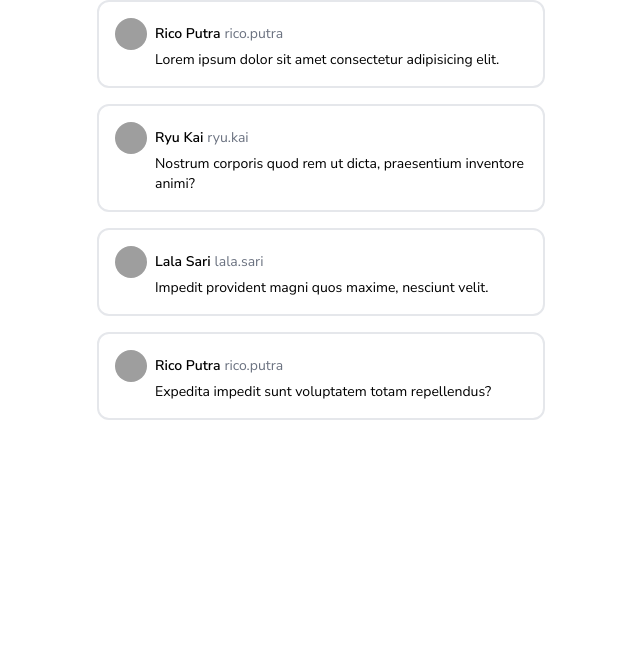
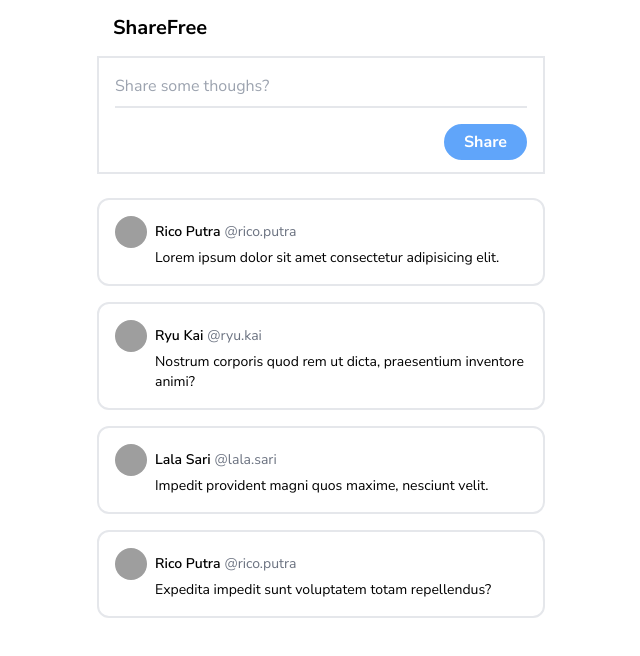
Before and after one commit to ricoputrap/social-media-feed, a Next.js app: page / in a window 1280 px wide. Shown: the top 656 px of the page, without its empty margins (319-959 px from the left). Built offline with nearby package versions, Linux system fonts and the light colour scheme; grey boxes are pictures that could not be loaded.

Commit message:
feature(feed): implement PostComposer component

```diff
--- a/package.json
+++ b/package.json
@@ -22,6 +22,7 @@
     "postcss": "8.4.27",
     "react": "18.2.0",
     "react-dom": "18.2.0",
+    "react-icons": "^4.10.1",
     "tailwindcss": "3.3.3",
     "typescript": "5.1.6",
     "zustand": "^4.4.0"
--- a/src/modules/feed/components/Post/index.tsx
+++ b/src/modules/feed/components/Post/index.tsx
@@ -1,6 +1,5 @@
 import Image from 'next/image';
 import React from 'react'
-import { TPost, TUser } from '../../stores/FeedStore/index.types'
 
 const PROFILE_PIC_URL = "https://images.unsplash.com/photo-1584999734482-0361aecad844?ixlib=rb-4.0.3&ixid=M3wxMjA3fDB8MHxwaG90by1wYWdlfHx8fGVufDB8fHx8fA%3D%3D&auto=format&fit=crop&w=1180&q=80";
 
@@ -38,7 +37,7 @@ const Post: React.FC<Props> = ({
             {authorName}
           </p>
           <p className="text-sm text-gray-500">
-            {authorUsername}
+            @{authorUsername}
           </p>
         </div>
       </div>
--- /dev/null
+++ b/src/modules/feed/components/PostComposer/index.tsx
@@ -0,0 +1,49 @@
+import React, { ChangeEvent, useState } from 'react'
+import usePostComposer from '../../hooks/usePostComposer'
+import Button from '../Button';
+
+interface Props {
+  authorID: number;
+}
+
+const PostComposer: React.FC<Props> = ({ authorID }) => {
+  const { isSubmitting, createNewPost } = usePostComposer();
+  const [content, setContent] = useState<string>("");
+
+  const handleChange = (e: ChangeEvent<HTMLInputElement>) => {
+    setContent(e.target.value);
+  }
+
+  const handleSubmit = async () => {
+    await createNewPost(authorID, content);
+    setContent("");
+  }
+
+  return (
+    <div id="post-composer" className="flex flex-col gap-4 border-gray-200 border-2 px-4 pt-4 pb-3">
+      <div className="border-gray-200 border-b-2 pb-2">
+        <input
+          value={content}
+          onChange={handleChange}
+          placeholder="Share some thoughs?"
+          className="
+            w-full focus:outline-none
+            disabled:bg-transparent disabled:text-gray-300
+          "
+          disabled={isSubmitting}
+        />
+      </div>
+
+      <div className="flex flex-row-reverse">
+        <Button
+          label={isSubmitting ? "Sending..." : "Share"}
+          variant="primary"
+          isLoading={isSubmitting}
+          onClick={handleSubmit}
+        />
+      </div>
+    </div>
+  )
+}
+
+export default PostComposer
--- /dev/null
+++ b/src/modules/feed/hooks/usePostComposer/index.tsx
@@ -0,0 +1,34 @@
+import React, { useState } from 'react'
+import useFeedStore from '../../stores/FeedStore';
+import { TPost } from '../../stores/FeedStore/index.types';
+
+
+const usePostComposer = () => {
+  const prependPosts = useFeedStore((state) => state.prependPosts);
+  const [isSubmitting, setIsSubmitting] = useState<boolean>(false);
+
+  const createNewPost = async (authorID: number, content: string) => {
+    return new Promise<void>((resolve) => {
+      if (!content) return;
+
+      setIsSubmitting(true);
+
+      setTimeout(() => {
+        const newPost: TPost = {
+          id: Math.random(),
+          content,
+          createdTime: new Date().getTime(),
+          likes: [],
+          authorID
+        }
+        prependPosts([newPost]);
+        setIsSubmitting(false);
+        resolve();
+      }, 1500);
+    })
+  }
+
+  return { isSubmitting, createNewPost }
+}
+
+export default usePostComposer
--- a/src/modules/feed/index.tsx
+++ b/src/modules/feed/index.tsx
@@ -1,13 +1,19 @@
 import React from 'react'
+import Header from './components/Header'
+import PostComposer from './components/PostComposer'
 import Posts from './components/Posts'
 
 const FeedUI: React.FC = () => {
   return (
     <div className="
-      min-h-screen flex flex-col items-center justify-between
+      min-h-screen flex flex-col items-center justify-between pb-5
     ">
       <div className="max-w-md">
-        <Posts />
+        <Header />
+        <div className="flex flex-col gap-6">
+          <PostComposer authorID={1} />
+          <Posts />
+        </div>
       </div>
     </div>
   )
--- a/src/modules/feed/stores/FeedStore/index.tsx
+++ b/src/modules/feed/stores/FeedStore/index.tsx
@@ -1,5 +1,5 @@
 import { create } from "zustand";
-import { State, Actions } from "./index.types";
+import { State, Actions, TUser } from "./index.types";
 
 const useFeedStore = create<State & Actions>((set) => ({
   users: [],
@@ -7,7 +7,7 @@ const useFeedStore = create<State & Actions>((set) => ({
   lookupUser: {},
 
   setInitialData(users, posts) {
-    const lookupUser: Record<number, User> = users.reduce((lookup: Record<number, User>, user) => {
+    const lookupUser: Record<number, TUser> = users.reduce((lookup: Record<number, TUser>, user) => {
       lookup[user.id] = user;
       return lookup;
     }, {});
--- a/src/styles/index.css
+++ b/src/styles/index.css
@@ -550,6 +550,14 @@ video {
   height: 2rem;
 }
 
+.h-16 {
+  height: 4rem;
+}
+
+.h-14 {
+  height: 3.5rem;
+}
+
 .min-h-screen {
   min-height: 100vh;
 }
@@ -562,8 +570,34 @@ video {
   width: 24rem;
 }
 
+.w-full {
+  width: 100%;
+}
+
+.w-1 {
+  width: 0.25rem;
+}
+
+.w-3 {
+  width: 0.75rem;
+}
+
 .max-w-md {
   max-width: 28rem;
+}
+
+@keyframes spin {
+  to {
+    transform: rotate(360deg);
+  }
+}
+
+.animate-spin {
+  animation: spin 1s linear infinite;
+}
+
+.flex-row-reverse {
+  flex-direction: row-reverse;
 }
 
 .flex-col {
@@ -594,6 +628,22 @@ video {
   gap: 1rem;
 }
 
+.gap-8 {
+  gap: 2rem;
+}
+
+.gap-7 {
+  gap: 1.75rem;
+}
+
+.gap-6 {
+  gap: 1.5rem;
+}
+
+.gap-2 {
+  gap: 0.5rem;
+}
+
 .rounded-full {
   border-radius: 9999px;
 }
@@ -608,6 +658,10 @@ video {
 
 .border-4 {
   border-width: 4px;
+}
+
+.border-b-2 {
+  border-bottom-width: 2px;
 }
 
 .border-blue-400 {
@@ -630,6 +684,16 @@ video {
   background-color: rgb(255 255 255 / var(--tw-bg-opacity));
 }
 
+.bg-blue-50 {
+  --tw-bg-opacity: 1;
+  background-color: rgb(239 246 255 / var(--tw-bg-opacity));
+}
+
+.bg-gray-50 {
+  --tw-bg-opacity: 1;
+  background-color: rgb(249 250 251 / var(--tw-bg-opacity));
+}
+
 .object-cover {
   -o-object-fit: cover;
      object-fit: cover;
@@ -641,6 +705,10 @@ video {
 
 .p-4 {
   padding: 1rem;
+}
+
+.p-2 {
+  padding: 0.5rem;
 }
 
 .px-4 {
@@ -658,9 +726,43 @@ video {
   padding-bottom: 0.125rem;
 }
 
+.py-3 {
+  padding-top: 0.75rem;
+  padding-bottom: 0.75rem;
+}
+
+.pb-4 {
+  padding-bottom: 1rem;
+}
+
+.pb-2 {
+  padding-bottom: 0.5rem;
+}
+
+.pl-4 {
+  padding-left: 1rem;
+}
+
+.pb-3 {
+  padding-bottom: 0.75rem;
+}
+
+.pt-4 {
+  padding-top: 1rem;
+}
+
+.pb-5 {
+  padding-bottom: 1.25rem;
+}
+
 .text-sm {
   font-size: 0.875rem;
   line-height: 1.25rem;
+}
+
+.text-xl {
+  font-size: 1.25rem;
+  line-height: 1.75rem;
 }
 
 .font-bold {
@@ -690,3 +792,32 @@ video {
   --tw-drop-shadow: drop-shadow(0 25px 25px rgb(0 0 0 / 0.15));
   filter: var(--tw-blur) var(--tw-brightness) var(--tw-contrast) var(--tw-grayscale) var(--tw-hue-rotate) var(--tw-invert) var(--tw-saturate) var(--tw-sepia) var(--tw-drop-shadow);
 }
+
+.focus\:outline-none:focus {
+  outline: 2px solid transparent;
+  outline-offset: 2px;
+}
+
+.active\:outline-none:active {
+  outline: 2px solid transparent;
+  outline-offset: 2px;
+}
+
+.disabled\:bg-transparent:disabled {
+  background-color: transparent;
+}
+
+.disabled\:text-gray-500:disabled {
+  --tw-text-opacity: 1;
+  color: rgb(107 114 128 / var(--tw-text-opacity));
+}
+
+.disabled\:text-gray-200:disabled {
+  --tw-text-opacity: 1;
+  color: rgb(229 231 235 / var(--tw-text-opacity));
+}
+
+.disabled\:text-gray-300:disabled {
+  --tw-text-opacity: 1;
+  color: rgb(209 213 219 / var(--tw-text-opacity));
+}
```
Also changed, not shown: 1 other file (tests, documents, lock files or other folders).
